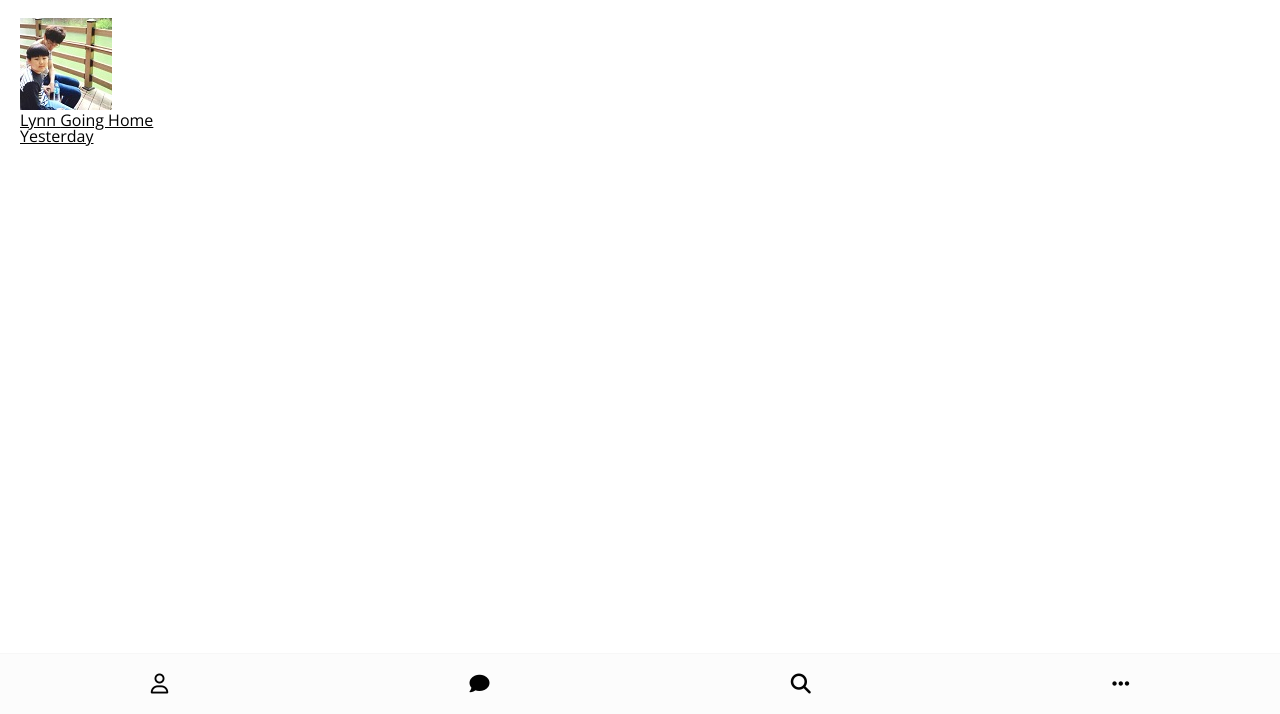
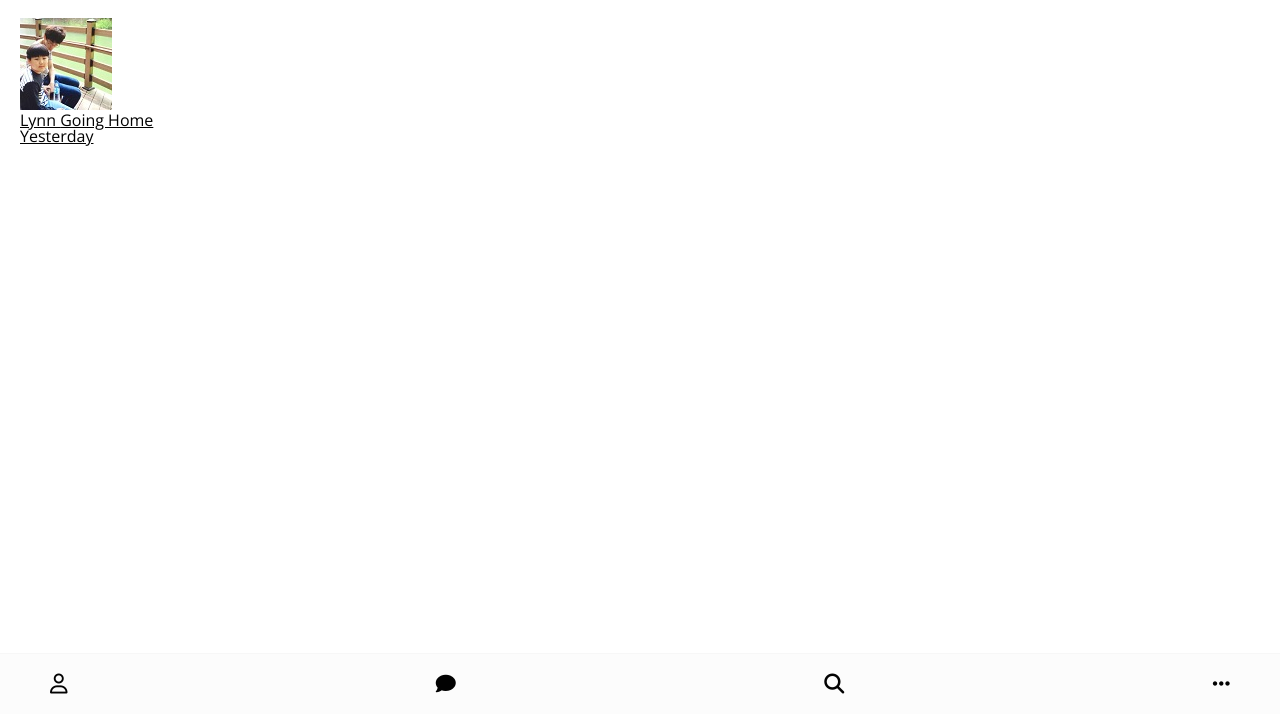
Before and after one commit to seungin/kokoatalk, a plain HTML site: page index.html in a window 1280 px wide. Shown: the part 86-800 px from the top of the page. Drawn offline with nearby package versions, Linux system fonts and the light colour scheme.

Commit message:
make the box size not affected by padding

```diff
--- a/css/nav-bar.css
+++ b/css/nav-bar.css
@@ -3,14 +3,14 @@
   width: 100%;
   left: 0px;
   bottom: 0px;
-  padding: 20px 0px;
+  padding: 20px 50px;
   background-color: #fcfcfc;
   border-top: 1px solid #f7f7f7;
 }
 
 .nav .nav__list {
   display: flex;
-  justify-content: space-around;
+  justify-content: space-between;
   align-items: center;
 }
 
--- a/css/styles.css
+++ b/css/styles.css
@@ -4,6 +4,10 @@
 @import "status-bar.css";
 @import "header.css";
 @import "nav-bar.css";
+
+* {
+  box-sizing: border-box;
+}
 
 body {
   background-color: white;
```
